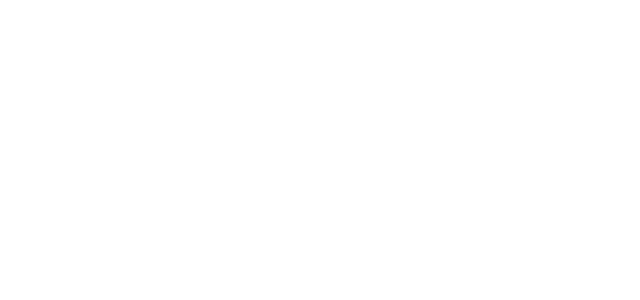
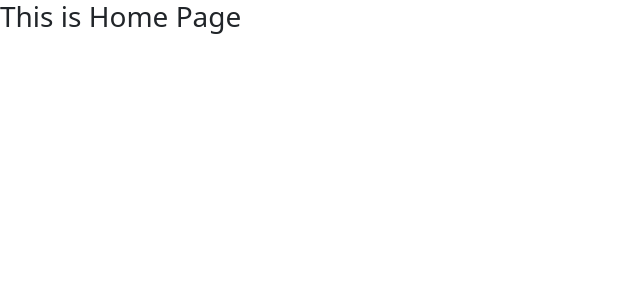
Before and after one commit to Eyasin81/React, a React (Vite) app: page / in a window 1280 px wide. Before the commit this address had no page. Shown: the top 300 px of the page, without its empty margins (0-640 px from the left). Built offline with nearby package versions, Linux system fonts and the light colour scheme.

Commit message:
Simple Home Page Add

```diff
--- a/src/App.jsx
+++ b/src/App.jsx
@@ -2,12 +2,14 @@
 
 import { BrowserRouter,Routes,Route} from 'react-router-dom';
 import './Assets/bootstrap.min.css'
+import Home from './Pages/Home';
 import Expression from './Pages/4_JSX and JS Expression';
 const App = () => {
   return (
    <BrowserRouter>
    <Routes>
    <Route path='/four' element={<Expression/>}/>
+   <Route path='/' element={<Home/>}/>
    </Routes>
    </BrowserRouter>
   );
--- /dev/null
+++ b/src/Pages/Home.jsx
@@ -0,0 +1,11 @@
+import React from 'react';
+
+const Home = () => {
+   return (
+      <div>
+         <h3>This is Home Page</h3>
+      </div>
+   );
+};
+
+export default Home;
```
